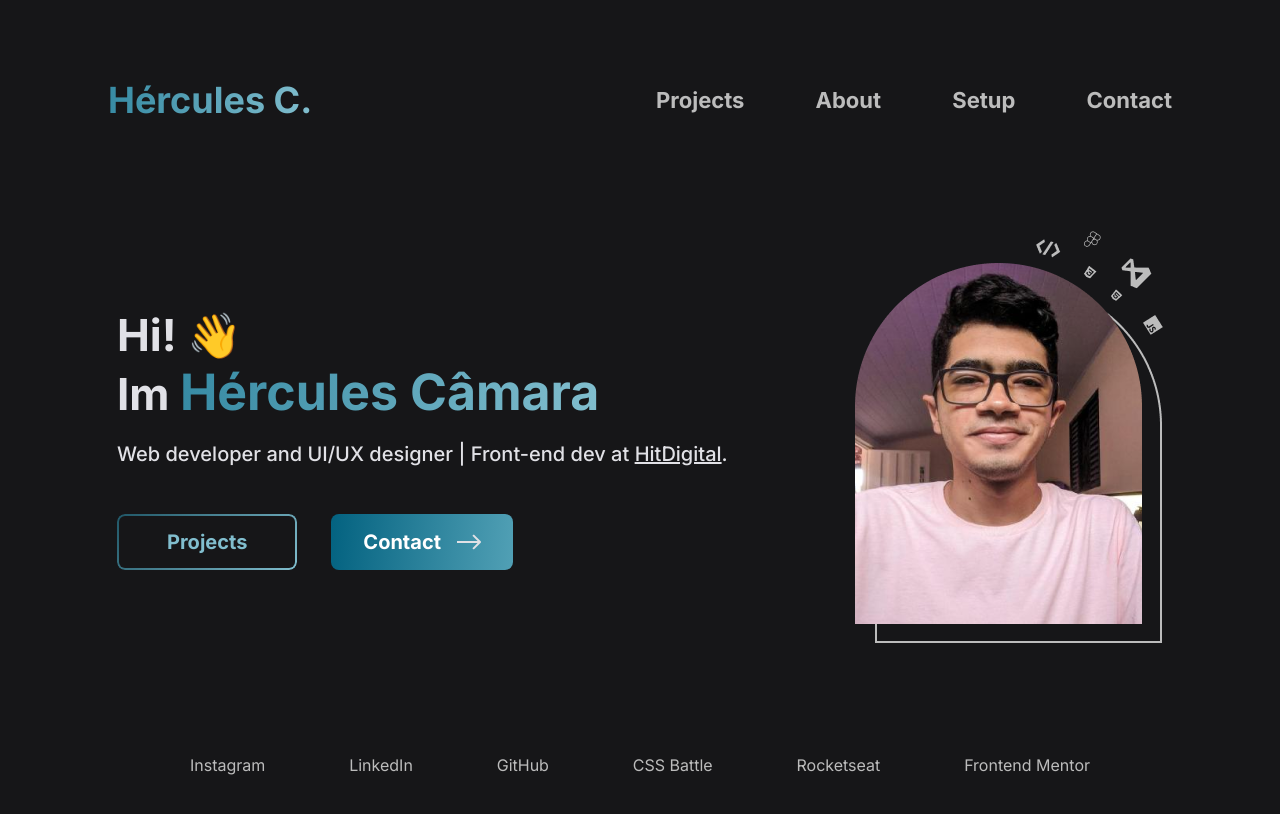
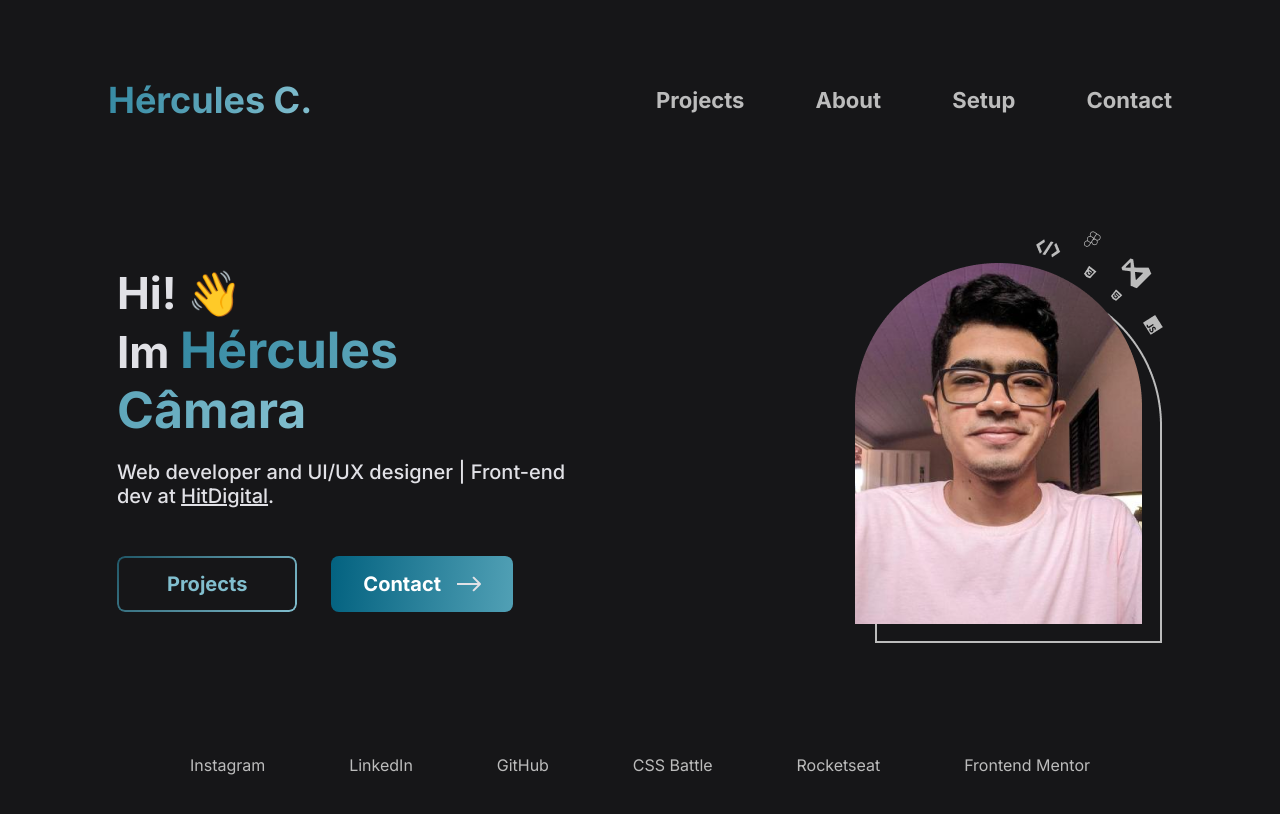
Before and after one commit to HerculesCamara/HerculesCamara-Portfolio, a Next.js app: page / in a window 1280 px wide. Shown: the top 814 px of the page. Built offline with nearby package versions, Linux system fonts and the light colour scheme.

Commit message:
fix: picture not show on +700px-1000px screen

```diff
--- a/src/styles/Home.ts
+++ b/src/styles/Home.ts
@@ -33,15 +33,21 @@ export const Content = styled.div`
   justify-content: space-between;
   gap: 1rem;
 
-  @media (max-width: 1000px) {
-    margin-left: 0;
+  @media (max-width: 700px) {
+    /* margin-left: 0; */
   }
 `
 
-export const Apresentation = styled.div``
+export const Apresentation = styled.div`
+  max-width: 30rem;
+`
 
 export const MyPicture = styled.div`
   @media (max-width: 1000px) {
+    width: 12rem;
+  }
+
+  @media (max-width: 700px) {
     display: none;
   }
 `
```
Lines whose indentation alone changed are shown as unchanged.
